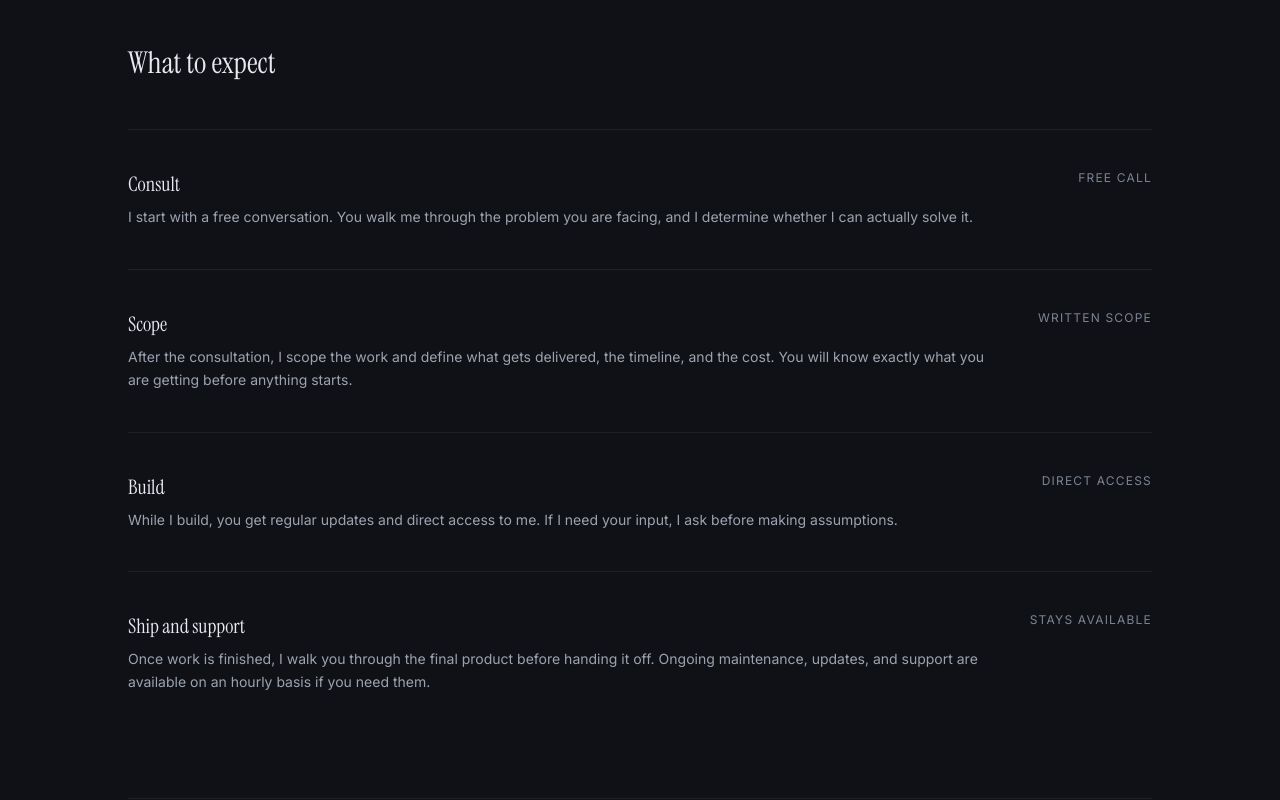
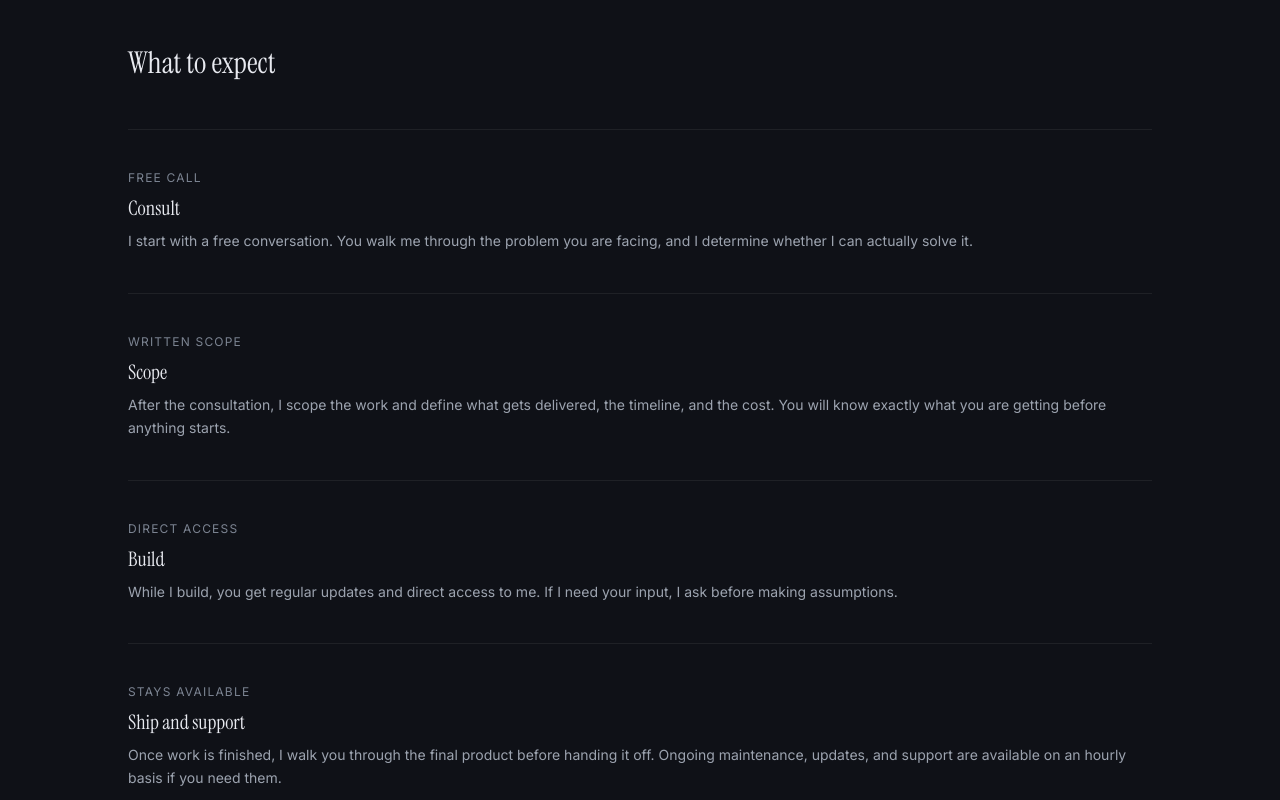
Before and after one commit to msmith1392/mbs, a React (Vite) app: page /services in a window 1280 px wide. Shown: the part 1040-1840 px from the top of the page. Built offline with nearby package versions, Linux system fonts and the light colour scheme.

Commit message:
fix: refactor What to expect labels

```diff
--- a/src/pages/Services.tsx
+++ b/src/pages/Services.tsx
@@ -106,17 +106,12 @@ function ServicesPage(): React.JSX.Element {
           <h2 className="mb-12 text-3xl text-text-primary">What to expect</h2>
           <div>
             {processSteps.map((step) => (
-              <div
-                key={step.title}
-                className="border-t border-border py-10 sm:flex sm:items-start sm:justify-between sm:gap-12"
-              >
-                <div className="flex-1">
-                  <h3 className="mb-2 text-xl text-text-primary">{step.title}</h3>
-                  <p className="text-sm leading-relaxed text-text-muted">{step.description}</p>
-                </div>
-                <p className="mt-4 shrink-0 text-xs uppercase tracking-widest text-text-subtle sm:mt-0 sm:text-right">
+              <div key={step.title} className="border-t border-border py-10">
+                <p className="mb-2 text-xs uppercase tracking-widest text-text-subtle">
                   {step.deliverable}
                 </p>
+                <h3 className="mb-2 text-xl text-text-primary">{step.title}</h3>
+                <p className="text-sm leading-relaxed text-text-muted">{step.description}</p>
               </div>
             ))}
           </div>
```
